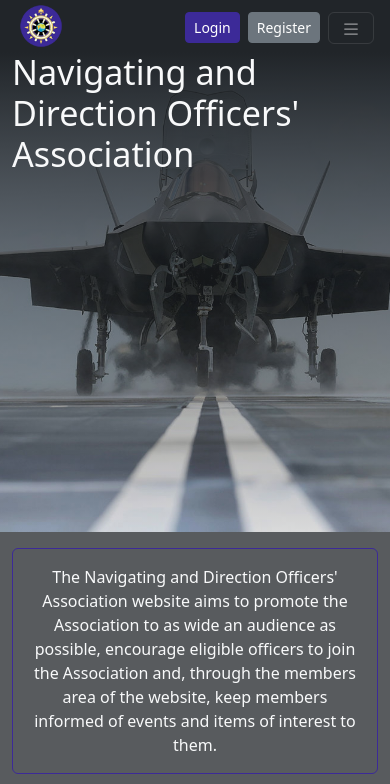
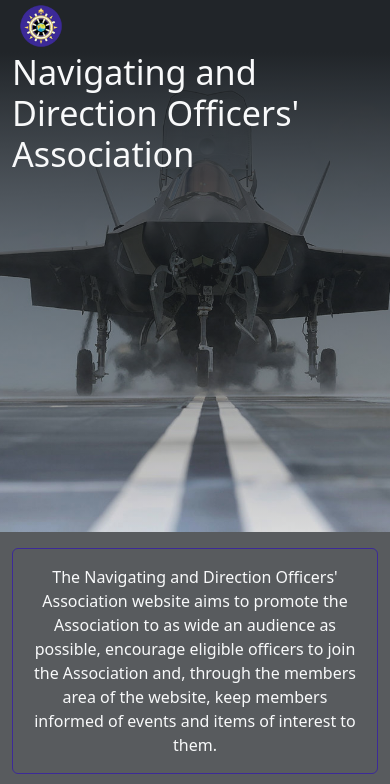
Before and after one commit to KSD89/ndassoc_initial, a website: page index.html in a window 390 px wide. Shown: the top 784 px of the page. Drawn offline with nearby package versions, Linux system fonts and the light colour scheme.

Commit message:
Updates to index.html and global.css

```diff
--- a/index.html
+++ b/index.html
@@ -33,10 +33,10 @@
             </a>
           </div>
           <div class="navbar navbar-dark align-items-center justify-content-end mt-1">
-            <a href="#" class="btn btn-sm btn-primary mx-1 order-lg-2">Login</a>
-            <a href="#" class="btn btn-sm btn-secondary mx-1 order-lg-3">Register</a>
+            <a href="#" class="btn btn-sm btn-primary mx-1 order-lg-2 visually-hidden">Login</a>
+            <a href="#" class="btn btn-sm btn-secondary mx-1 order-lg-3 visually-hidden">Register</a>
             <button
-              class="btn btn-dark mx-1 navbar-toggler"
+              class="btn btn-dark mx-1 navbar-toggler visually-hidden"
               type="button"
               data-bs-toggle="collapse"
               data-bs-target="#navbarSupportedContent"
@@ -81,7 +81,7 @@
       </div>
     </div>
 
-    <main class="mt-3 container text-center">
+    <main class="mt-3 mb-5 container text-center">
       <div
         class="card border-primary mb-2"
         style="background-color: transparent"
@@ -96,56 +96,6 @@
           </p>
         </div>
       </div>
-
-      <!-- <div class="mb-2 row flex-wrap" style="">
-        <div
-          class="col my-1 d-flex flex-column justify-content-end pe-2"
-          style="
-            background-color: transparent;
-            min-width: 18em;
-            max-width: calc(33vw - 2em);
-          "
-        >
-          <img
-            src="assets/pres.jpg"
-            class="img-fluid rounded"
-            style=""
-            alt="Profile image of the Navigating and Direction Officers' Association president"
-          />
-        </div>
-        <div class="card col g-0 ms-3 me-2">
-          <h5 class="card-header text-bg-primary">Welcome</h5>
-          <div class="card-body text-primary">
-            <p class="card-text">
-              Welcome to the Navigating and Direction Officers' Association
-              website, which I hope members and non-members alike will find
-              informative.
-            </p>
-            <p class="card-text">
-              The Navigating and Direction Officers' Association is of long
-              standing and enables Navigating and Direction officers who
-              qualified from Royal Navy courses to maintain contact with
-              professional colleagues, comrades and friends.
-            </p>
-            <p class="card-text">
-              The public pages contain a short history of the development of the
-              branch, and the members section, accessed by a login, gives
-              details of forthcoming events and news of specific interest to ND
-              members.
-            </p>
-            <p class="card-text">
-              I hope this website will strengthen the ties between both our
-              members and with other associations and organisations, whilst at
-              the same time increasing the ND Association's profile.
-            </p>
-            <p class="card-text fw-bold text-end">
-              Vice Admiral Jerry Kyd CBE<br />
-              President
-            </p>
-          </div>
-        </div>
-      </div> -->
-
       <div class="row flex-wrap">
         <div class="col my-1">
           <a href="#" class="text-decoration-none">
--- a/styles/global.css
+++ b/styles/global.css
@@ -2,7 +2,7 @@
   height: 30em;
   max-height: calc(100vh - (53px + 24px));
   background: linear-gradient(rgba(33, 37, 41, 1), rgba(33, 37, 41, 0.15)),
-    url("/assets/hero.jpg");
+    url("../assets/hero.jpg");
   background-repeat: no-repeat;
   background-size: cover;
   background-position: 50% 30%;
```
